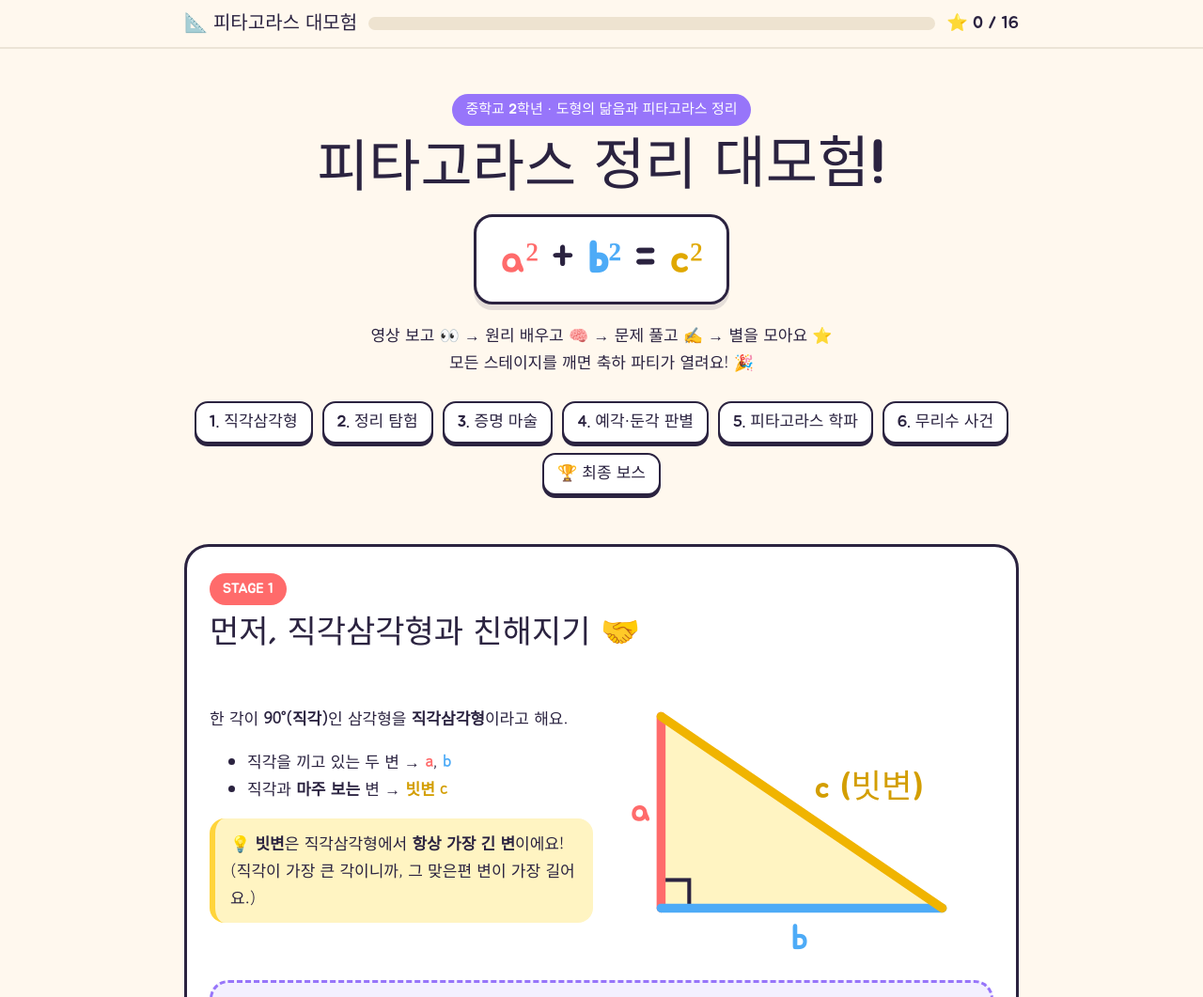
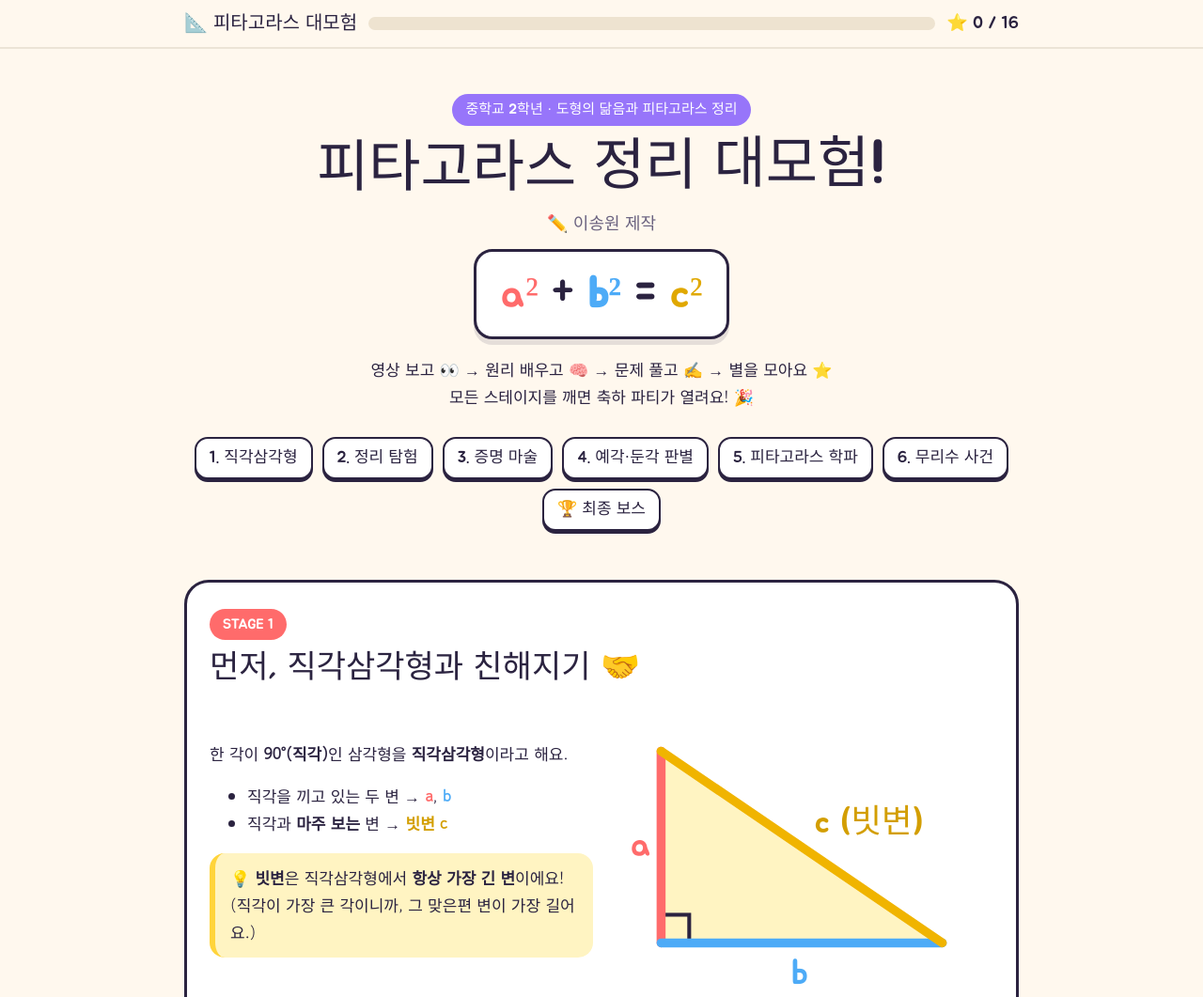
Before and after one commit to acfeme/pythagoras-adventure, a plain HTML site: page index.html in a window 1280 px wide. Shown: the top 1061 px of the page at 94% size. Drawn offline with Linux system fonts and the light colour scheme.

Commit message:
제작자 표시 추가
Co-Authored-By: Claude Opus 5.5 <noreply@anthropic.com>

```diff
--- a/index.html
+++ b/index.html
@@ -147,6 +147,7 @@ canvas#confetti{position:fixed;inset:0;pointer-events:none;z-index:50}
 <header class="hero">
   <div class="badge" style="background:var(--p)">중학교 2학년 · 도형의 닮음과 피타고라스 정리</div>
   <h1><span>피타고라스</span> <span>정리</span> <span>대모험!</span></h1>
+  <p class="jua" style="margin:0 0 14px;font-size:18px;color:var(--muted)">✏️ 이송원 제작</p>
   <div class="formula"><span class="fa">a²</span> + <span class="fb">b²</span> = <span class="fc">c²</span></div>
   <p style="margin-top:18px">영상 보고 👀 → 원리 배우고 🧠 → 문제 풀고 ✍️ → 별을 모아요 ⭐<br>모든 스테이지를 깨면 축하 파티가 열려요! 🎉</p>
   <nav class="map">
@@ -555,7 +556,7 @@ canvas#confetti{position:fixed;inset:0;pointer-events:none;z-index:50}
 </section>
 
 </div>
-<footer>영상 출처: Numdive · 깍두기공돌이 · 흥미로운 지식 · EBS 컬렉션 - 사이언스 · 아트앤스터디 · 대치동 서선생 (YouTube)<br>영상이 재생되지 않으면 영상 아래 “YouTube에서 보기”를 눌러 주세요.</footer>
+<footer><div class="jua" style="font-size:18px;color:var(--ink);margin-bottom:6px">✏️ 이송원 제작</div>영상 출처: Numdive · 깍두기공돌이 · 흥미로운 지식 · EBS 컬렉션 - 사이언스 · 아트앤스터디 · 대치동 서선생 (YouTube)<br>영상이 재생되지 않으면 영상 아래 “YouTube에서 보기”를 눌러 주세요.</footer>
 
 <script>
 /* ---------- 영상: 썸네일 클릭 시 재생 ---------- */
```
